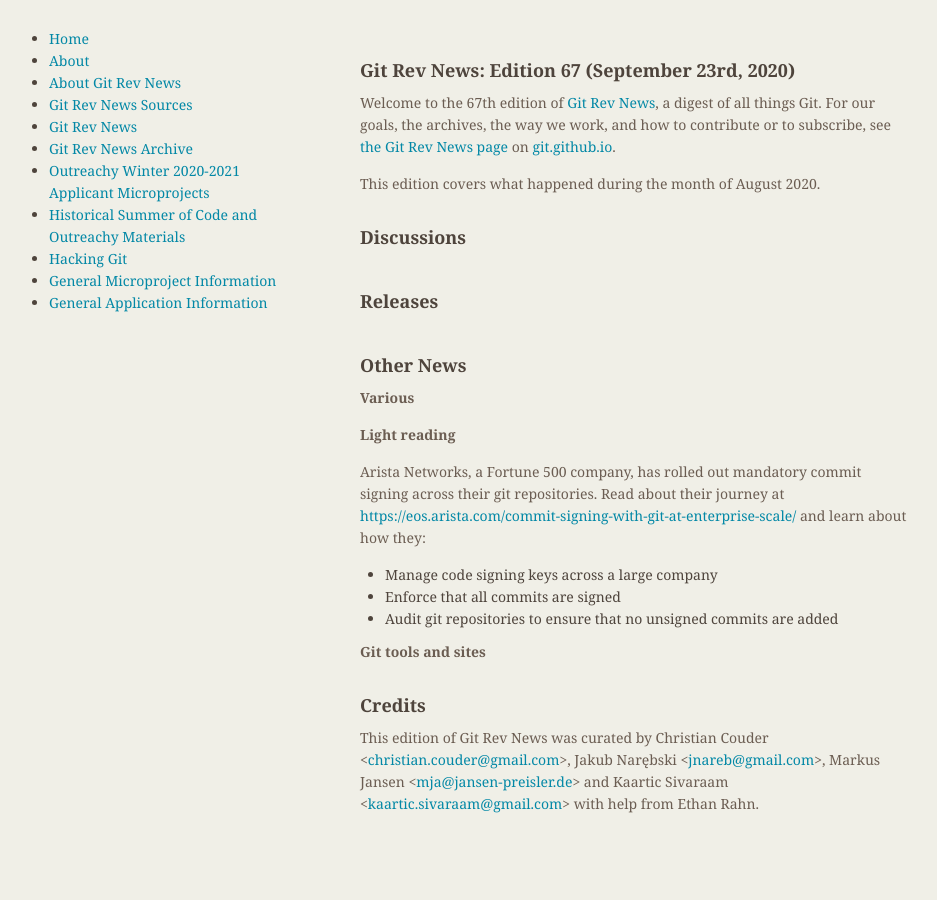
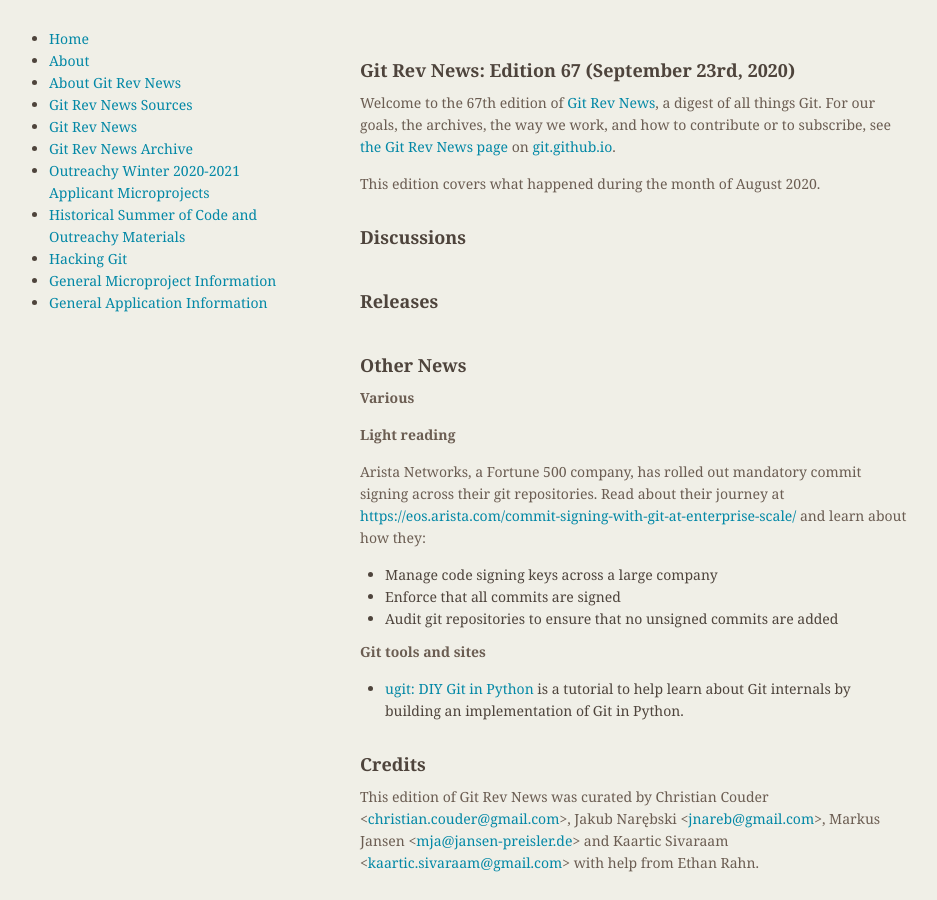
Before and after one commit to git/git.github.io, a Jekyll site: the page built from rev_news/drafts/edition-67.md, in a window 1280 px wide. Shown: the whole page, without its empty margins (174-1111 px from the left). Built offline with Jekyll 4.4.1, drawn with Linux system fonts in a browser that asks for light colours.

Commit message:
rn-67: add short news about ugit

```diff
--- a/rev_news/drafts/edition-67.md
+++ b/rev_news/drafts/edition-67.md
@@ -50,6 +50,9 @@
 
 __Git tools and sites__
 
+* [ugit: DIY Git in Python](https://www.leshenko.net/p/ugit/#) is a
+  tutorial to help learn about Git internals by building an
+  implementation of Git in Python.
 
 ## Credits
 
```
